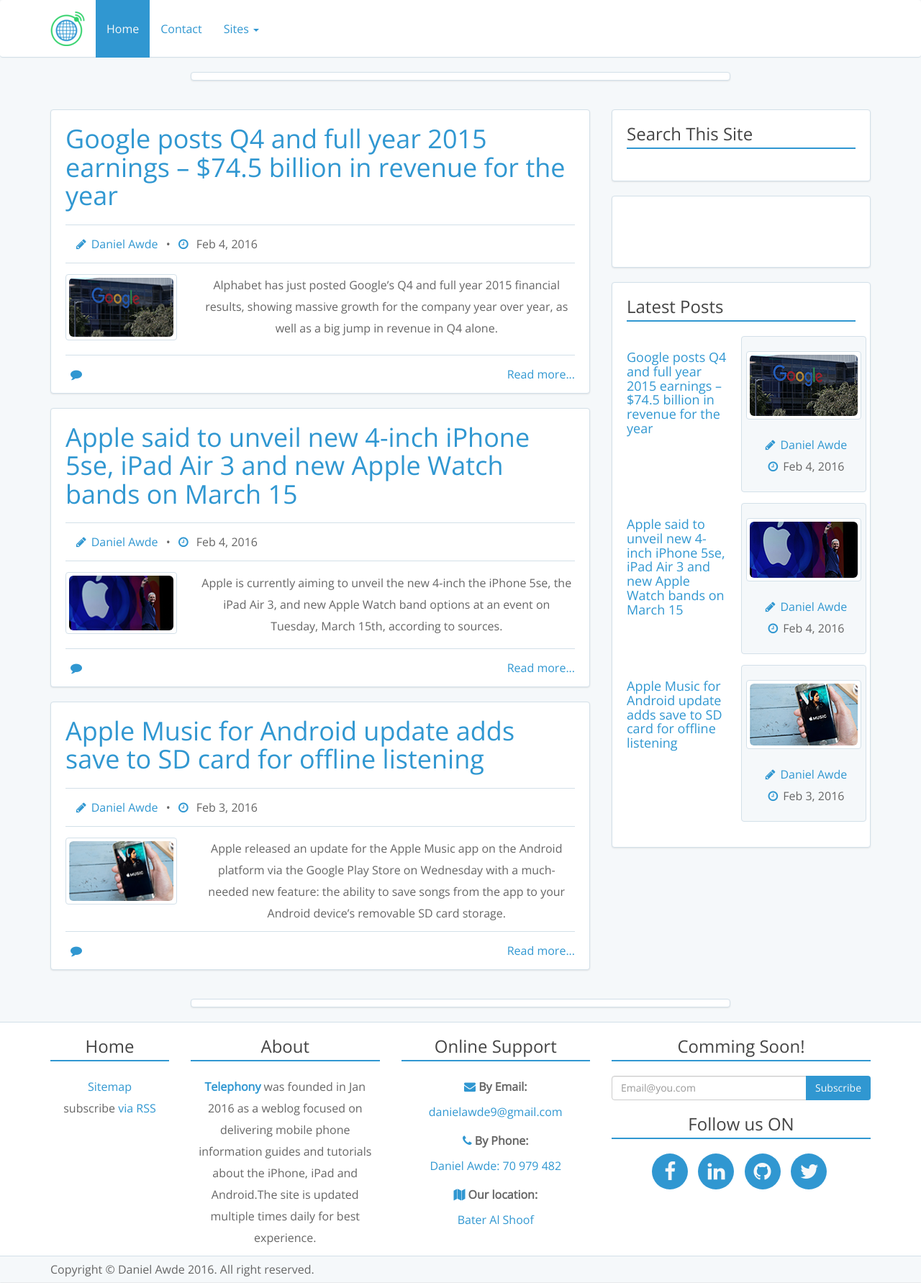
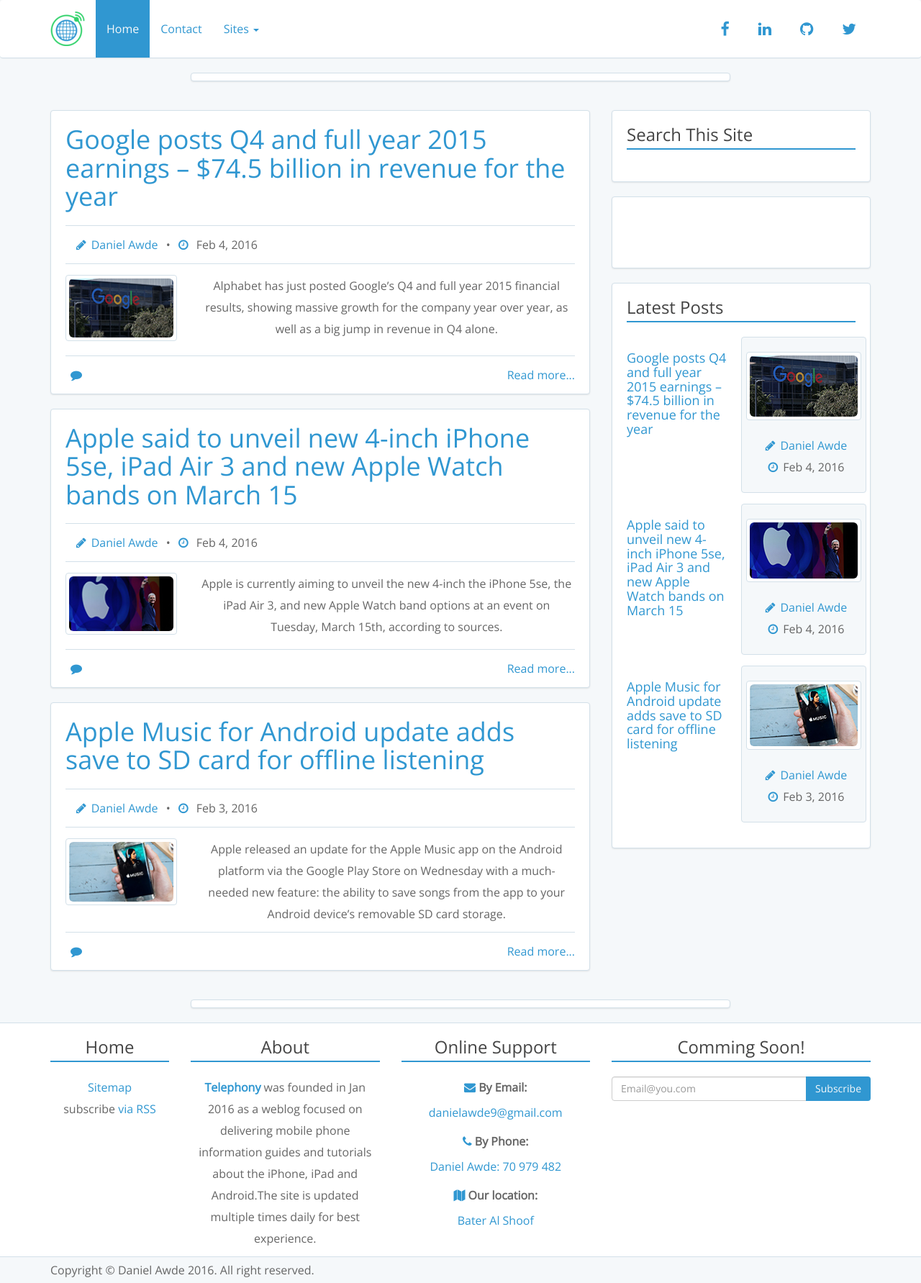
Before and after one commit to Telephony-lebanon/telephony-lebanon.github.io, a Jekyll site: the page built from index.html, in a window 1280 px wide. Shown: the whole page at 72% size. Built offline with Jekyll 4.4.1, drawn with Linux system fonts in a browser that asks for light colours; nearby versions of some CDN libraries; the list of posts is cut into pages by our own code; comment, search, counter and statistics services are not loaded.

Commit message:
fixed social buttons

```diff
--- a/_includes/footer.html
+++ b/_includes/footer.html
@@ -61,31 +61,6 @@
                                 </span>
                              </div>
                         </li>
-                        <li style="margin-top: 20px;">
-                            <h3 class="h3-title">Follow us ON</h3>
-                            <ul class="list-inline">
-                                <li>
-                                    <a target="_blank" class="btn btn-custom social-button" role="button" href="https://www.facebook.com/{{ site.facebook_username }}">
-                                        <span class="fa fa-facebook fa-2x" aria-hidden="true"></span>
-                                    </a>
-                                </li>
-                                <li>
-                                    <a target="_blank" class="btn btn-custom social-button" role="button" href="https://www.linkedin.com/in/{{ site.linkedin_username }}">
-                                        <span class="fa fa-linkedin fa-2x" aria-hidden="true"></span>
-                                    </a>
-                                </li>
-                                <li>
-                                    <a target="_blank" class="btn btn-custom social-button" role="button" href="https://github.com/{{ site.github_username }}">
-                                        <span class="fa fa-github fa-2x" aria-hidden="true"></span>
-                                    </a>
-                                </li>
-                                <li>
-                                    <a target="_blank" class="btn btn-custom social-button" role="button" href="https://twitter.com/{{ site.twitter_username }}">
-                                        <span class="fa fa-twitter fa-2x" aria-hidden="true"></span>
-                                    </a>
-                                </li>
-                            </ul>
-                        </li>
                     </ul>
                 </div>
             </div>
--- a/_includes/header.html
+++ b/_includes/header.html
@@ -13,7 +13,7 @@
             </a>
         </div>
         <!-- Collect the nav links, forms, and other content for toggling -->
-        <div class="collapse navbar-collapse text-center row" id="navbar-collapse">
+        <div class="collapse navbar-collapse text-center" id="navbar-collapse">
             <ul class="nav navbar-nav">
                 <li class="active"><a href="{{ site.baseurl }}/">Home</a></li>
                 <li><a class="navbar-underline" href="#contact-modal" data-toggle="modal">Contact</a></li>
@@ -31,7 +31,27 @@
                     </ul>
                 </li>
             </ul>
-            <ul class=" col-md-5 nav navbar-nav navbar-right">
+            <ul class="nav navbar-nav navbar-right list-inline">
+                <li>
+                    <a target="_blank" class="btn-custom-inverse" role="button" href="https://www.facebook.com/{{ site.facebook_username }}">
+                        <span class="fa fa-facebook fa-lg" aria-hidden="true"></span>
+                    </a>
+                </li>
+                <li>
+                    <a target="_blank" class="btn-custom-inverse" role="button" href="https://www.linkedin.com/in/{{ site.linkedin_username }}">
+                        <span class="fa fa-linkedin fa-lg" aria-hidden="true"></span>
+                    </a>
+                </li>
+                <li>
+                    <a target="_blank" class="btn-custom-inverse" role="button" href="https://github.com/{{ site.github_username }}">
+                        <span class="fa fa-github fa-lg" aria-hidden="true"></span>
+                    </a>
+                </li>
+                <li>
+                    <a target="_blank" class="btn-custom-inverse" role="button" href="https://twitter.com/{{ site.twitter_username }}">
+                        <span class="fa fa-twitter fa-lg" aria-hidden="true"></span>
+                    </a>
+                </li>
             </ul>
         </div><!-- /.navbar-collapse -->
     </div><!-- /.container-fluid -->
--- a/css/main.css
+++ b/css/main.css
@@ -46,29 +46,6 @@
     height: 34px;
 }
 
-textarea:focus,
-input[type="text"]:focus,
-input[type="password"]:focus,
-input[type="datetime"]:focus,
-input[type="datetime-local"]:focus,
-input[type="date"]:focus,
-input[type="month"]:focus,
-input[type="time"]:focus,
-input[type="week"]:focus,
-input[type="number"]:focus,
-input[type="email"]:focus,
-input[type="url"]:focus,
-input[type="search"]:focus,
-input[type="tel"]:focus,
-input[type="color"]:focus,
-.uneditable-input:focus{
-    border-color:rgba(48, 151, 209, 0.7);;
-    box-shadow: 0 1px 1px rgba(0, 0, 0, 0.075) inset, 0 0 8px #3097d1;
-    -moz-box-shadow:    0 1px 1px rgba(0, 0, 0, 0.075) inset, 0 0 8px #3097d1;
-    -webkit-box-shadow:0 1px 1px rgba(0, 0, 0, 0.075) inset, 0 0 8px #3097d1;
-    outline: 0 none;
-}
-
 blockquote{
     border-color: #F5F8FA;
 }
@@ -109,13 +86,10 @@
 .btn-custom-inverse{
     background: transparent none repeat scroll 0% 0%;
     color: #3097d1 !important;
-    border:2px solid transparent;
     transition: all 300ms cubic-bezier(0.68, -0.55, 0.27, 1.55);
     -webkit-transition:  all 300ms cubic-bezier(0.68, -0.55, 0.27, 1.55);
     -moz-transition:  all 300ms cubic-bezier(0.68, -0.55, 0.27, 1.55);
     -o-transition:  all 300ms cubic-bezier(0.68, -0.55, 0.27, 1.55);
-    min-width: 33px;
-    min-height: 37px;
 }
 
 .btn-custom-inverse .fa{
@@ -131,6 +105,7 @@
 .btn-custom-inverse:hover .fa{
     color: #F5F8FA  !important;
 }
+
 
 /* ==========================================================================
    To top
@@ -174,7 +149,7 @@
    ========================================================================== */
 
 .navbar{
-    max-height: 80px;
+    max-height: 81px;
     border-top: 0;
     border-right: 0;
     border-left: 0;
@@ -185,6 +160,7 @@
     margin-bottom: 0;
     background-color: #FFFFFF;
     line-height: 0;
+    z-index: 9999;
 }
 
 .navbar-brand{
@@ -195,7 +171,6 @@
 .navbar-nav>li>a{
     line-height: 80px;
     padding: 0 15px;
-    height: 80px;
 }
 
 .navbar-nav>li>a:hover, .navbar-nav>li>a:focus{
@@ -204,7 +179,8 @@
 }
 
 .navbar-collapse{
-    border-color: #d3e0e9;
+    background-color: #fff;
+    border-bottom: 1px solid #d3e0e9;
 }
 
 /*    For dropdown menu */
@@ -241,6 +217,7 @@
 }
 /* burger button */
 
+
 @media screen and (max-width: 767px){
 
     .navbar-nav>li>a{
@@ -250,6 +227,10 @@
 
     .navbar{
         line-height: 40px;;
+    }
+
+    .navbar-right, .navbar-collapse{
+        border-top: 1px solid #d3e0e9;
     }
 
 }
@@ -505,17 +486,6 @@
     line-height: 36px;
 }
 
-.social-button{
-    border-radius: 50%;
-    height: 50px;
-    width: 50px;
-    line-height: 45px;
-}
-
-.social-button:hover{
-    border-radius: 50%;
-}
-
 /* ==========================================================================
    Modal
    ========================================================================== */
```
Also changed, not shown: 7 other files. Lines whose indentation alone changed are shown as unchanged.
